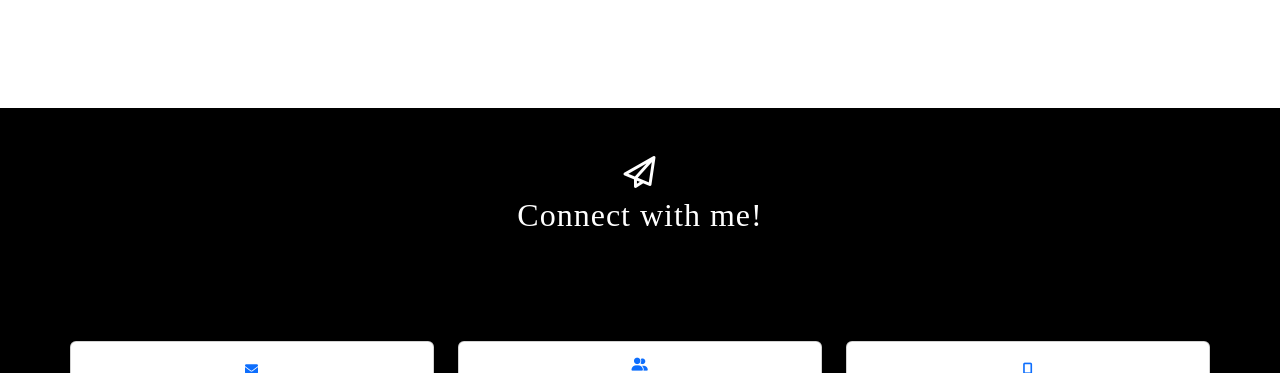
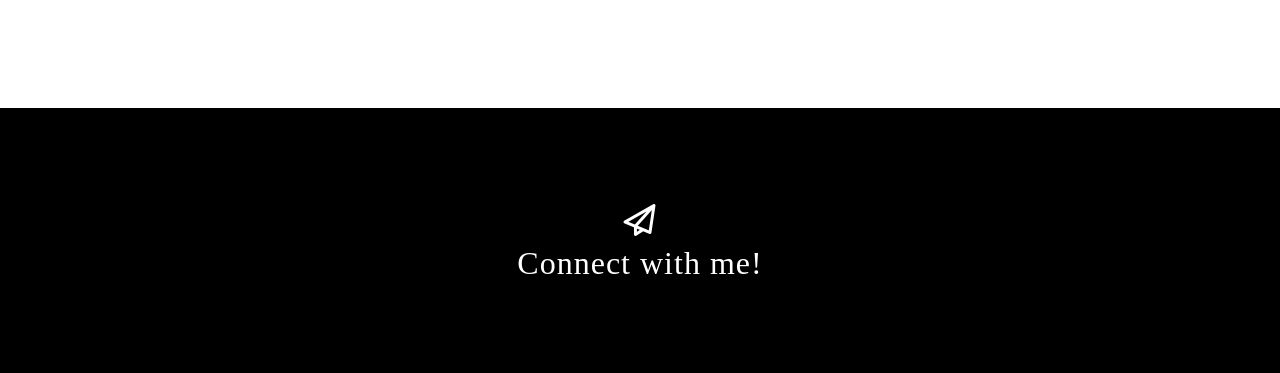
Before and after one commit to moemaair/Portfolio-Landing-pg, a plain HTML site: page index.html in a window 1280 px wide. Shown: the part 4842-5215 px from the top of the page. Drawn offline with nearby package versions, Linux system fonts and the light colour scheme; a web font is replaced by a local one.

Commit message:
fixed contact section padding issue

```diff
--- a/index.html
+++ b/index.html
@@ -269,10 +269,9 @@
    </div>
    <!-- footer -->
    <footer class="p-lg-5 " id = "contacts">
-    <div class="col-md-10 col-lg-8 mx-auto text-center">
-
+    <div class="col-md-10 col-lg-8 mx-auto text-center pt-5">
      <i class="far fa-paper-plane fa-2x mb-2 text-white"></i>
-     <h2 class="text-white mb-5">Connect with me!</h2>
+     <h2 class="text-white mb-5 ">Connect with me!</h2>
      <br><br>
 
    </div>
```
